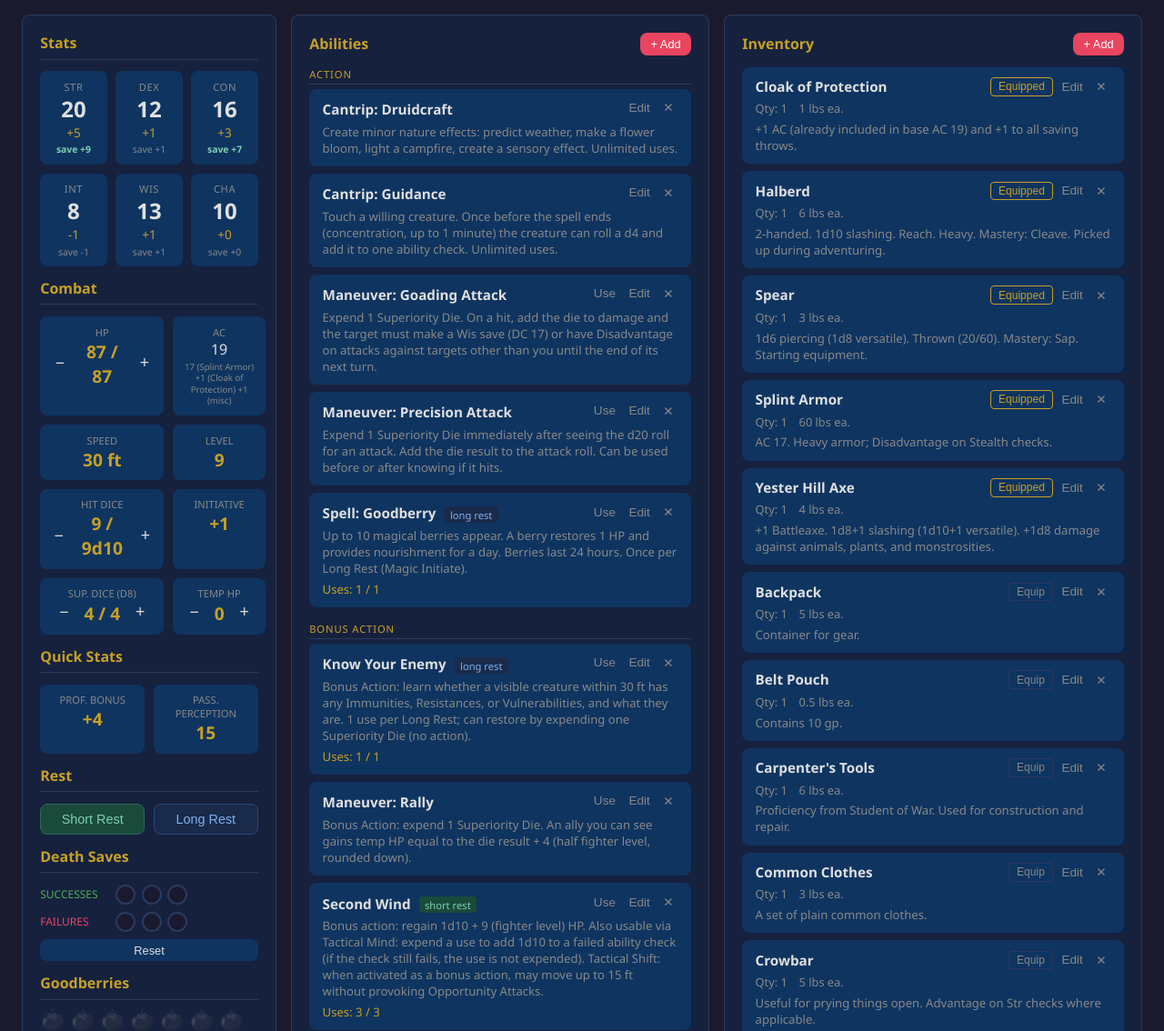
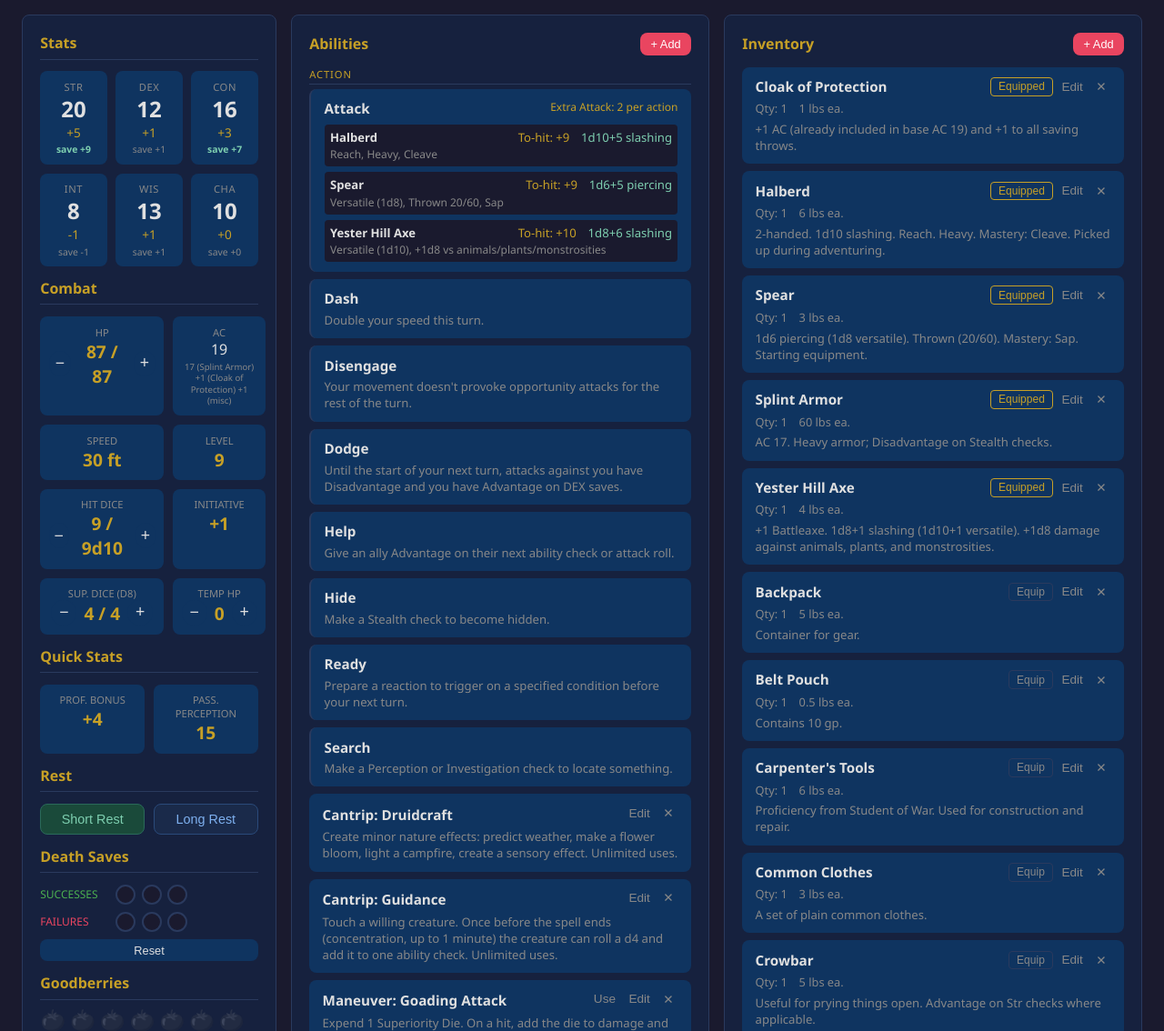
Before and after one commit to nmacinnis/tomato, a Flask app: page /character/1 in a window 1280 px wide. Shown: the part 87-1221 px from the top of the page at 91% size. Run offline with Flask 3, Linux system fonts and the light colour scheme; data comes from the database, SQL or seed files in the repository.

Commit message:
display standard actions including die rolls for the attack action

```diff
--- a/app.py
+++ b/app.py
@@ -226,7 +226,11 @@ def create_item(cid):
 def update_item(iid):
     data = request.json
     db = get_db()
-    fields = ["name", "quantity", "weight", "description", "equipped", "ac_bonus", "sets_base_ac", "tool_proficient"]
+    fields = [
+        "name", "quantity", "weight", "description", "equipped",
+        "ac_bonus", "sets_base_ac", "tool_proficient",
+        "damage_dice", "damage_type", "damage_notes", "magic_bonus", "is_weapon", "is_melee",
+    ]
     set_clause = ", ".join(f"{f}=?" for f in fields if f in data)
     values = [data[f] for f in fields if f in data]
     if not set_clause:
--- a/database.py
+++ b/database.py
@@ -163,6 +163,43 @@ def init_db():
             conn.execute("UPDATE abilities SET type=? WHERE name=?", (new_type, name))
     for tool in ("Carpenter's Tools", "Tinker's Tools", "Herbalism Kit"):
         conn.execute("UPDATE inventory SET tool_proficient=1 WHERE name=?", (tool,))
+
+    for col_def in (
+        "damage_dice  TEXT    NOT NULL DEFAULT ''",
+        "damage_type  TEXT    NOT NULL DEFAULT ''",
+        "damage_notes TEXT    NOT NULL DEFAULT ''",
+        "magic_bonus  INTEGER NOT NULL DEFAULT 0",
+        "is_weapon    INTEGER NOT NULL DEFAULT 0",
+        "is_melee     INTEGER NOT NULL DEFAULT 1",
+    ):
+        try:
+            conn.execute(f"ALTER TABLE inventory ADD COLUMN {col_def}")
+        except sqlite3.OperationalError:
+            pass
+
+    # name, damage_dice, damage_type, magic_bonus, is_melee, damage_notes
+    weapons = [
+        ("Spear",
+         "1d6", "piercing", 0, 1, "Versatile (1d8), Thrown 20/60, Sap"),
+        ("Hand Axe",
+         "1d6", "slashing", 0, 1, "Light, Thrown 20/60, Vex"),
+        ("Hand Axe (Shovel \u2014 sharpened WW1-style)",
+         "1d6", "slashing", 0, 1, "Light, Thrown 20/60, Vex"),
+        ("Javelin",
+         "1d6", "piercing", 0, 1, "Thrown 30/120, Slow (STR-based)"),
+        ("Halberd",
+         "1d10", "slashing", 0, 1, "Reach, Heavy, Cleave"),
+        ("Yester Hill Axe",
+         "1d8", "slashing", 1, 1, "Versatile (1d10), +1d8 vs animals/plants/monstrosities"),
+    ]
+    for name, dd, dt, mb, im, notes in weapons:
+        conn.execute(
+            """UPDATE inventory
+               SET damage_dice=?, damage_type=?, magic_bonus=?,
+                   is_melee=?, damage_notes=?, is_weapon=1
+               WHERE name=?""",
+            (dd, dt, mb, im, notes, name),
+        )
     conn.execute("UPDATE characters SET save_proficiencies='str,con' WHERE name='Tomato'")
 
     # Set AC values on Tomato's items
--- a/static/character.js
+++ b/static/character.js
@@ -30,8 +30,7 @@ async function loadCharacter() {
   if (!res.ok) { alert("Character not found"); return; }
   char = await res.json();
   renderCharacter();
-  loadAbilities();
-  loadInventory();
+  await loadInventory();  // calls loadAbilities internally after setting currentItems
 }
 
 function profBonus(level) {
@@ -373,12 +372,79 @@ async function loadAbilities() {
   });
 
   ABILITY_GROUPS.forEach(({ key, label }) => {
-    if (!grouped[key] || grouped[key].length === 0) return;
     const header = document.createElement("div");
     header.className = "ability-group-header";
     header.textContent = label;
     list.appendChild(header);
-    grouped[key].forEach(a => list.appendChild(renderAbilityCard(a)));
+
+    if (key === "action") renderStandardActions(list, currentItems);
+
+    if (grouped[key] && grouped[key].length > 0)
+      grouped[key].forEach(a => list.appendChild(renderAbilityCard(a)));
+  });
+}
+
+// ── Standard Actions ───────────────────────────────────────────────────────────
+
+const STANDARD_ACTIONS = [
+  { name: "Dash",       desc: "Double your speed this turn." },
+  { name: "Disengage",  desc: "Your movement doesn't provoke opportunity attacks for the rest of the turn." },
+  { name: "Dodge",      desc: "Until the start of your next turn, attacks against you have Disadvantage and you have Advantage on DEX saves." },
+  { name: "Help",       desc: "Give an ally Advantage on their next ability check or attack roll." },
+  { name: "Hide",       desc: "Make a Stealth check to become hidden." },
+  { name: "Ready",      desc: "Prepare a reaction to trigger on a specified condition before your next turn." },
+  { name: "Search",     desc: "Make a Perception or Investigation check to locate something." },
+];
+
+function renderStandardActions(list, items) {
+  // Attack action with weapon breakdown
+  const weapons = items.filter(i => i.is_weapon && i.equipped && i.damage_dice);
+  const prof = profBonus(char.level);
+  const strMod = Math.floor((char.str - 10) / 2);
+  const dexMod = Math.floor((char.dex - 10) / 2);
+
+  const attackCard = document.createElement("div");
+  attackCard.className = "ability-card standard-action-card";
+
+  let weaponRows = "";
+  if (weapons.length === 0) {
+    weaponRows = `<div class="attack-weapon-row muted">No weapons equipped.</div>`;
+  } else {
+    weapons.forEach(w => {
+      const abilMod = w.is_melee ? strMod : dexMod;
+      const toHit = abilMod + prof + w.magic_bonus;
+      const dmgBonus = abilMod + w.magic_bonus;
+      const sign = dmgBonus >= 0 ? "+" : "";
+      weaponRows += `
+        <div class="attack-weapon-row">
+          <span class="attack-weapon-name">${escHtml(w.name)}</span>
+          <span class="attack-tohit">To-hit: ${toHit >= 0 ? "+" : ""}${toHit}</span>
+          <span class="attack-dmg">${w.damage_dice}${sign}${dmgBonus} ${escHtml(w.damage_type)}</span>
+          ${w.damage_notes ? `<span class="attack-notes">${escHtml(w.damage_notes)}</span>` : ""}
+        </div>`;
+    });
+  }
+
+  attackCard.innerHTML = `
+    <div class="ability-card-header">
+      <span class="ability-name">Attack</span>
+      <span class="standard-action-note">Extra Attack: 2 per action</span>
+    </div>
+    <div class="attack-weapons">${weaponRows}</div>
+  `;
+  list.appendChild(attackCard);
+
+  // Other standard actions
+  STANDARD_ACTIONS.forEach(({ name, desc }) => {
+    const card = document.createElement("div");
+    card.className = "ability-card standard-action-card";
+    card.innerHTML = `
+      <div class="ability-card-header">
+        <span class="ability-name">${name}</span>
+      </div>
+      <div class="ability-desc">${desc}</div>
+    `;
+    list.appendChild(card);
   });
 }
 
@@ -569,6 +635,7 @@ async function loadInventory() {
 
   currentItems = items;
   renderSkills();
+  loadAbilities();
 }
 
 function renderItemCard(item) {
@@ -620,6 +687,13 @@ function openItemModal(item = null) {
     itemForm.description.value = item.description;
     itemForm.ac_bonus.value = item.ac_bonus || 0;
     itemForm.sets_base_ac.checked = !!item.sets_base_ac;
+    itemForm.is_weapon.checked = !!item.is_weapon;
+    document.getElementById("weapon-fields").hidden = !item.is_weapon;
+    itemForm.damage_dice.value = item.damage_dice || "";
+    itemForm.damage_type.value = item.damage_type || "";
+    itemForm.magic_bonus.value = item.magic_bonus || 0;
+    itemForm.is_melee.checked = item.is_melee !== 0;
+    itemForm.damage_notes.value = item.damage_notes || "";
     itemForm.equipped.checked = !!item.equipped;
   } else {
     itemForm.id_field = null;
@@ -638,6 +712,9 @@ itemForm.onsubmit = async (e) => {
   body.weight = Number(body.weight);
   body.ac_bonus = Number(body.ac_bonus) || 0;
   body.sets_base_ac = !!body.sets_base_ac;
+  body.is_weapon = !!body.is_weapon;
+  body.magic_bonus = Number(body.magic_bonus) || 0;
+  body.is_melee = !!body.is_melee;
   body.equipped = !!body.equipped;
 
   if (itemForm.id_field) {
--- a/static/style.css
+++ b/static/style.css
@@ -290,6 +290,34 @@ main { padding: 1.5rem; }
   border-radius: var(--radius);
 }
 
+/* ── Standard Action Cards ────────────────────────────────────────────────── */
+.standard-action-card { border-left: 2px solid var(--border); }
+
+.standard-action-note {
+  font-size: 0.75rem;
+  color: var(--accent2);
+  white-space: nowrap;
+}
+
+.attack-weapons { display: flex; flex-direction: column; gap: 0.4rem; margin-top: 0.5rem; }
+
+.attack-weapon-row {
+  display: grid;
+  grid-template-columns: 1fr auto auto;
+  grid-template-rows: auto auto;
+  gap: 0.1rem 0.8rem;
+  align-items: baseline;
+  font-size: 0.82rem;
+  padding: 0.3rem 0.4rem;
+  background: var(--bg);
+  border-radius: 4px;
+}
+
+.attack-weapon-name { font-weight: bold; color: var(--text); grid-column: 1; }
+.attack-tohit       { color: var(--accent2); white-space: nowrap; grid-column: 2; }
+.attack-dmg         { color: #7ecfb0; white-space: nowrap; grid-column: 3; }
+.attack-notes       { font-size: 0.75rem; color: var(--muted); grid-column: 1 / -1; }
+
 /* ── Recharge Badges ──────────────────────────────────────────────────────── */
 .recharge-badge {
   font-size: 0.7rem;
--- a/templates/character.html
+++ b/templates/character.html
@@ -188,6 +188,22 @@
         Sets base AC (armor)
       </label>
       <label class="checkbox-label">
+        <input name="is_weapon" type="checkbox" id="is-weapon-check" />
+        Weapon
+      </label>
+      <div id="weapon-fields" hidden>
+        <div class="form-grid">
+          <label>Damage Dice <input name="damage_dice" placeholder="1d6" /></label>
+          <label>Damage Type <input name="damage_type" placeholder="slashing" /></label>
+          <label>Magic Bonus <input name="magic_bonus" type="number" value="0" min="0" /></label>
+          <label class="checkbox-label" style="align-self:end">
+            <input name="is_melee" type="checkbox" checked />
+            Melee (STR)
+          </label>
+        </div>
+        <label>Notes <input name="damage_notes" placeholder="Versatile (1d8), Reach…" /></label>
+      </div>
+      <label class="checkbox-label">
         <input name="equipped" type="checkbox" />
         Equipped
       </label>
@@ -200,6 +216,9 @@
 
   <script>
     const CHARACTER_ID = {{ character_id }};
+    document.getElementById("is-weapon-check").addEventListener("change", e => {
+      document.getElementById("weapon-fields").hidden = !e.target.checked;
+    });
   </script>
   <script src="/static/app.js"></script>
   <script src="/static/character.js"></script>
```
